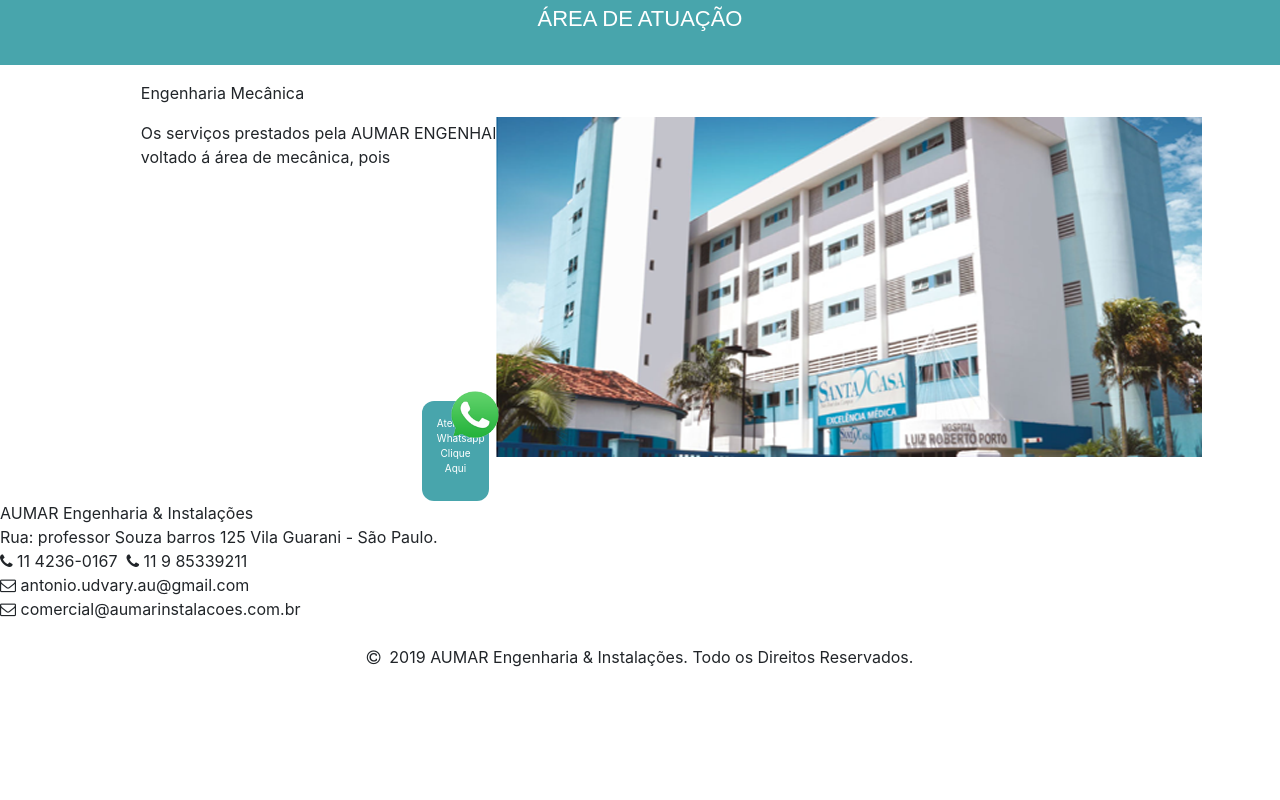
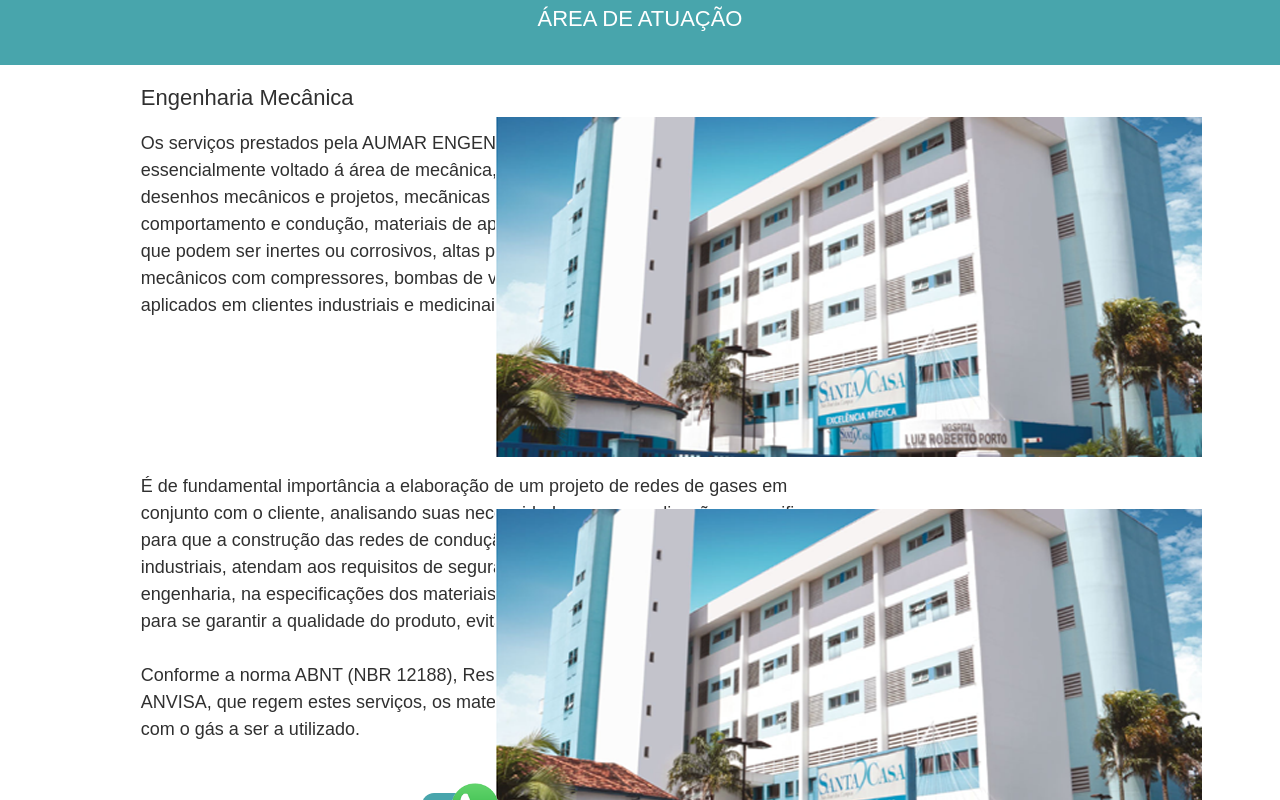
Before and after one commit to eltonsa75/Aumar, an Angular app: page / in a window 1280 px wide. Shown: the part 1140-1940 px from the top of the page. Before the commit the page ends 1825 px from the top, so only its background shows below. Built offline with nearby package versions, Linux system fonts and the light colour scheme.

Commit message:
Finalizando os texto da Home

```diff
--- a/src/app/home/home.component.css
+++ b/src/app/home/home.component.css
@@ -14,6 +14,20 @@
     font-size: 22px;
     color: #48a5ac;
     text-align: center;
+}
+
+.TEngenharia {
+    font-family: Arial, Helvetica, sans-serif;
+    font-size: 22px;
+    color: #303030;
+    text-align: left;
+}
+
+.ConteudoEngenharia{
+    font-family: Arial, Helvetica, sans-serif;
+    font-size: 18px;
+    color: #303030;
+    text-align: left;
 }
 
 .tAtuacao {
--- a/src/app/home/home.component.html
+++ b/src/app/home/home.component.html
@@ -50,10 +50,11 @@
     ÁREA DE ATUAÇÃO
   </p>
 </div>
+<!-- Texto Engenharia Mecânica -->
 <div class="container_meio">
 <div class="container_left">
-  <p>Engenharia Mecânica</p>
-  <p>Os serviços prestados pela AUMAR ENGENHARIA E INSTALAÇÕES, é essencialmente voltado á área de mecânica, pois </p>
+  <p class="TEngenharia">Engenharia Mecânica</p>
+  <p class="ConteudoEngenharia">Os serviços prestados pela AUMAR ENGENHARIA E INSTALAÇÕES, é essencialmente voltado á área de mecânica, pois envolve resistência dos materiais, desenhos mecânicos e projetos, mecãnicas dos fluidos, gases e suas formas de comportamento e condução, materiais de aplicações compatíveis com os tipos de gás, que podem ser inertes ou corrosivos, altas pressões especificações de equipamentos mecânicos com compressores, bombas de vácuo e vasos de pressão que são aplicados em clientes industriais e medicinais.</p>
 </div>
 <div class="container_centro">
   <table>
@@ -70,3 +71,25 @@
   </table>
 </div>
 </div>
+<br/><br/><br/>
+<div class="container_meio">
+  <div class="container_left">
+  <p class="ConteudoEngenharia">
+    É de fundamental importância a elaboração de um projeto de redes de gases em conjunto com o cliente, analisando suas necessidades, e suas aplicações especificas, para que a construção das redes de condução dos gases, tanto medicinais como industriais, atendam aos requisitos de segurança, de materiais e de boas práticas de engenharia, na especificações dos materiais, seus acabamentos e a instalação em si, para se garantir a qualidade do produto, evitando contaminações.<br/><br/>
+    Conforme a norma ABNT (NBR 12188), Resolução RDC - 50 e normas especificas da ANVISA, que regem estes serviços, os materiais têm que ser adequados de acordo com o gás a ser a utilizado.</p>
+    </div>
+  <div class="container_centro">
+    <table>
+      <tr>
+        <td>&nbsp;</td>
+      </tr>
+    </table>
+  </div>
+  <div class="container_right">
+    <table  width="100%">
+       <tr align="left">
+        <td><img src="assets/banner/img_cliente.png" width="717" height="350" class="img"></td>
+      </tr>
+    </table>
+  </div>
+  </div>
```
